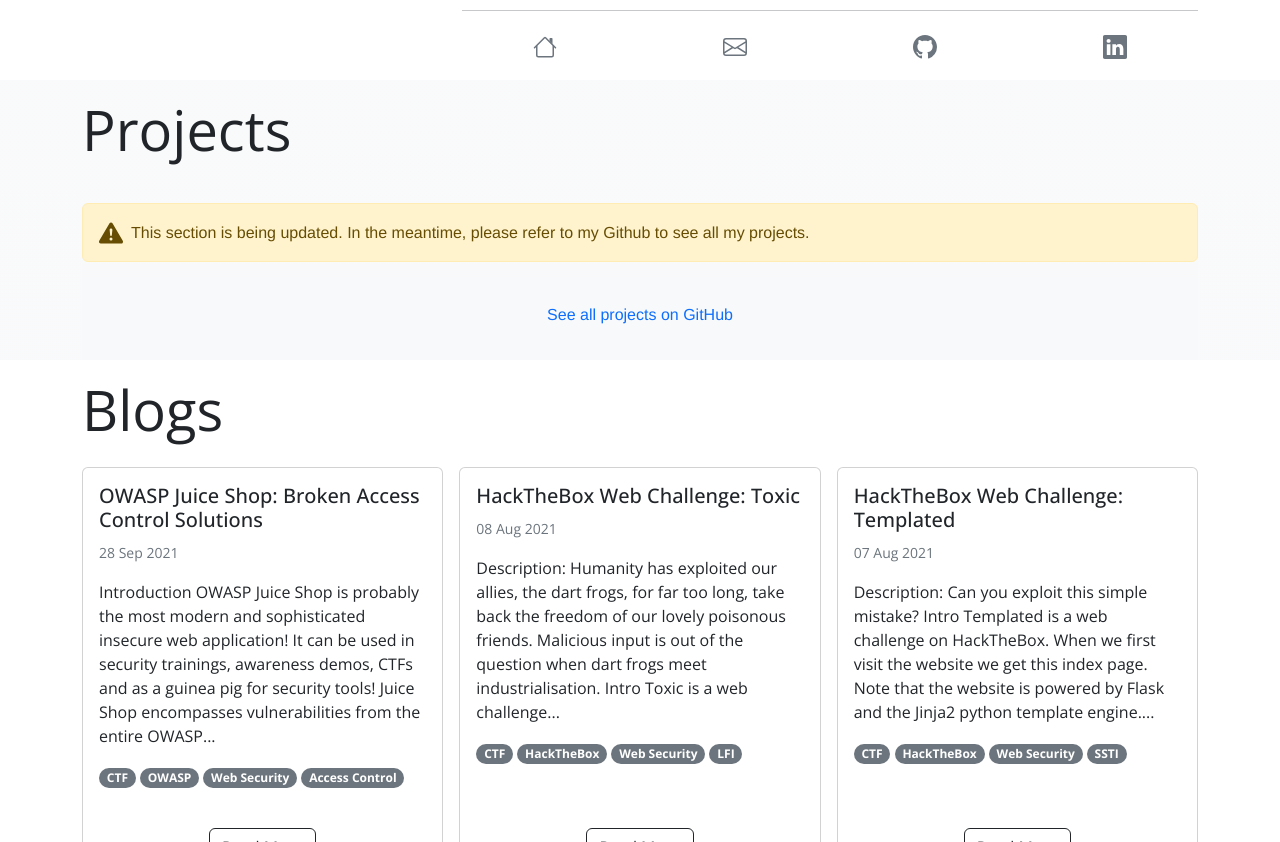
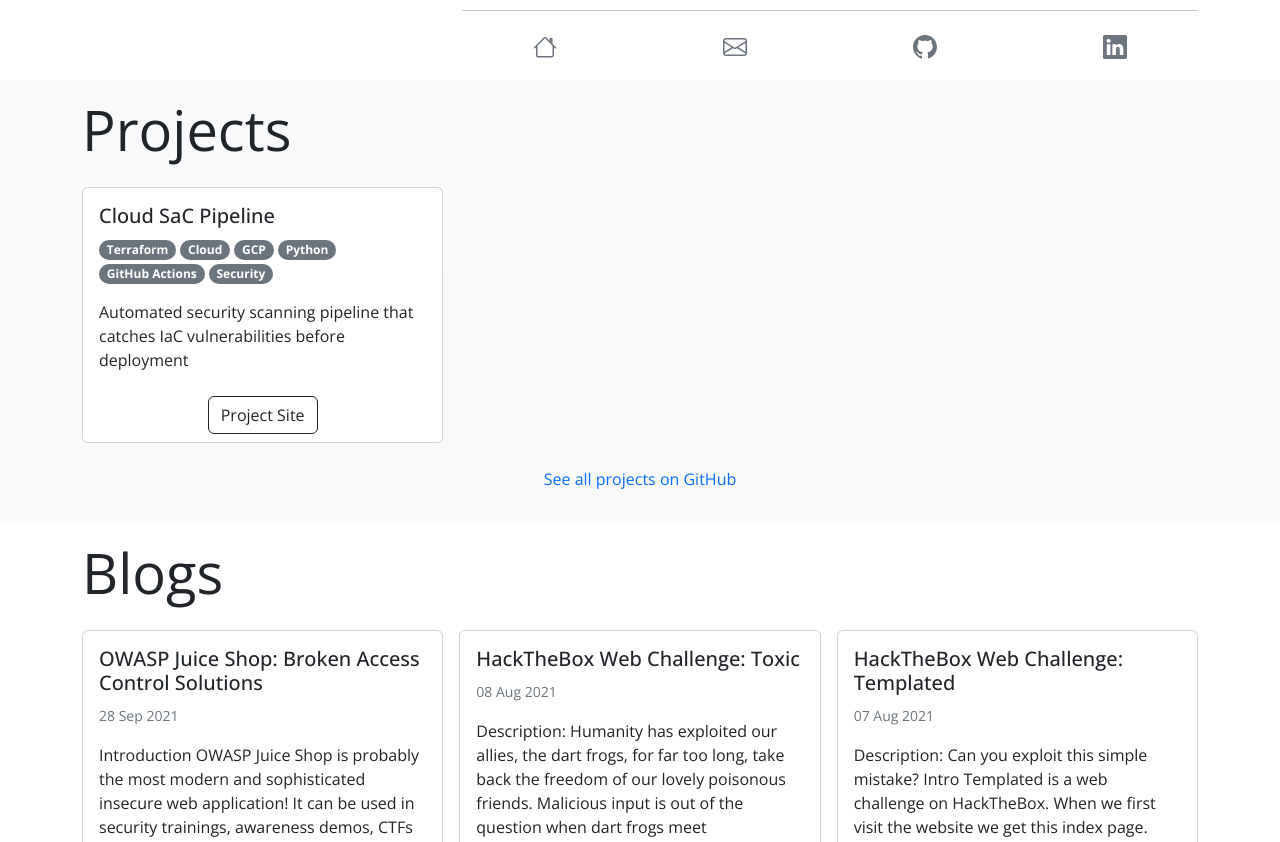
Before and after one commit to dwBruijn/dwBruijn.github.io, a Jekyll site: the page built from index.html, in a window 1280 px wide and 900 px high, scrolled down 319 px, cut to the strip 58-900 px from the top of the window. Built offline with Jekyll 4.4.1, drawn with Linux system fonts in a browser that asks for light colours; some of the changed lines change nothing that is shown.

Commit message:
Cloud SaC Pipeline Project

```diff
--- a/_includes/projects/projects.html
+++ b/_includes/projects/projects.html
@@ -6,17 +6,7 @@
       </div>
     </div>
 
-    <div style="background-color: var(--tf-changelog-bg-color)" class="changelog bg-gradient py-3">
-      <div class="alert alert-warning d-flex align-items-center" role="alert">
-        <svg class="bi me-2" width="24" height="24" fill="currentColor" aria-label="Warning">
-          <use xlink:href="{{ '/img/bootstrap-icons.svg' | prepend: site.baseurl }}#exclamation-triangle-fill"/>
-        </svg>
-        <div>
-          This section is being updated. In the meantime, please refer to my Github to see all my projects.
-        </div>
-      </div>
-
-    <div class="vstack gap-3">
+    <div class="row g-3">
       {% assign project_pages = site.pages | where: "type", "project" | sort: "date" | reverse %}
       {% for page in project_pages %}
         {% unless page.draft %}
--- /dev/null
+++ b/projects/cloud-sac-pipeline.md
@@ -0,0 +1,45 @@
+---
+layout: project
+type: project
+title: "Cloud SaC Pipeline"
+date: 2025-10-22
+published: true
+labels:
+  - Terraform
+  - Cloud
+  - GCP
+  - Python
+  - GitHub Actions
+  - Security
+summary: "Automated security scanning pipeline that catches IaC vulnerabilities before deployment"
+projecturl: https://github.com/dwBruijn/Cloud-SaC-Pipeline
+---
+
+## Security-as-Code Pipeline for GCP
+
+### What It Does
+A GitHub Actions CI/CD pipeline that automatically scans Terraform infrastructure code on every pull request, identifying 50+ types of security misconfigurations including public data exposure, weak encryption, overly permissive access controls, and hardcoded secrets.
+
+### Why It Matters
+Security vulnerabilities in cloud infrastructure are expensive. According to IBM's 2024 Cost of a Data Breach Report, the average breach costs $4.88M, with misconfigured cloud resources being a leading cause. This project prevents these issues by:
+
+- **Catching problems early** - Security checks run in seconds during code review, not after deployment
+- **Reducing manual review time** - Automates detection of 120+ vulnerability types that would take hours to check manually
+- **Preventing costly mistakes** - Blocks critical issues (public databases, exposed credentials) before they reach production
+- **Enforcing compliance** - Validates configurations against standards like CIS, PCI-DSS, HIPAA, and GDPR
+
+### Technical Highlights
+
+- **Before/After Examples**: 30+ intentional vulnerabilities vs. no vulnerabilities in secure version
+- **Multiple Security Tools**: Integrates Checkov, tfsec, and Terraform validate
+- **Automated Enforcement**: Security gates block merges if critical issues found
+- **Developer Experience**: PR comments show findings with severity levels and remediation guidance
+- **GitHub Integration**: SARIF output provides vulnerability tracking in Security tab
+
+### Tech Stack
+Python, Terraform, GitHub Actions, Checkov, tfsec, GCP (VPC, Cloud SQL, Cloud Storage, IAM)
+
+### Impact
+Demonstrates how infrastructure-as-code security can be fully automated, reducing security review time by 80% while catching 100% of critical misconfigurations before deployment.
+
+[View on GitHub](https://github.com/dwBruijn/Cloud-SaC-Pipeline)
```
